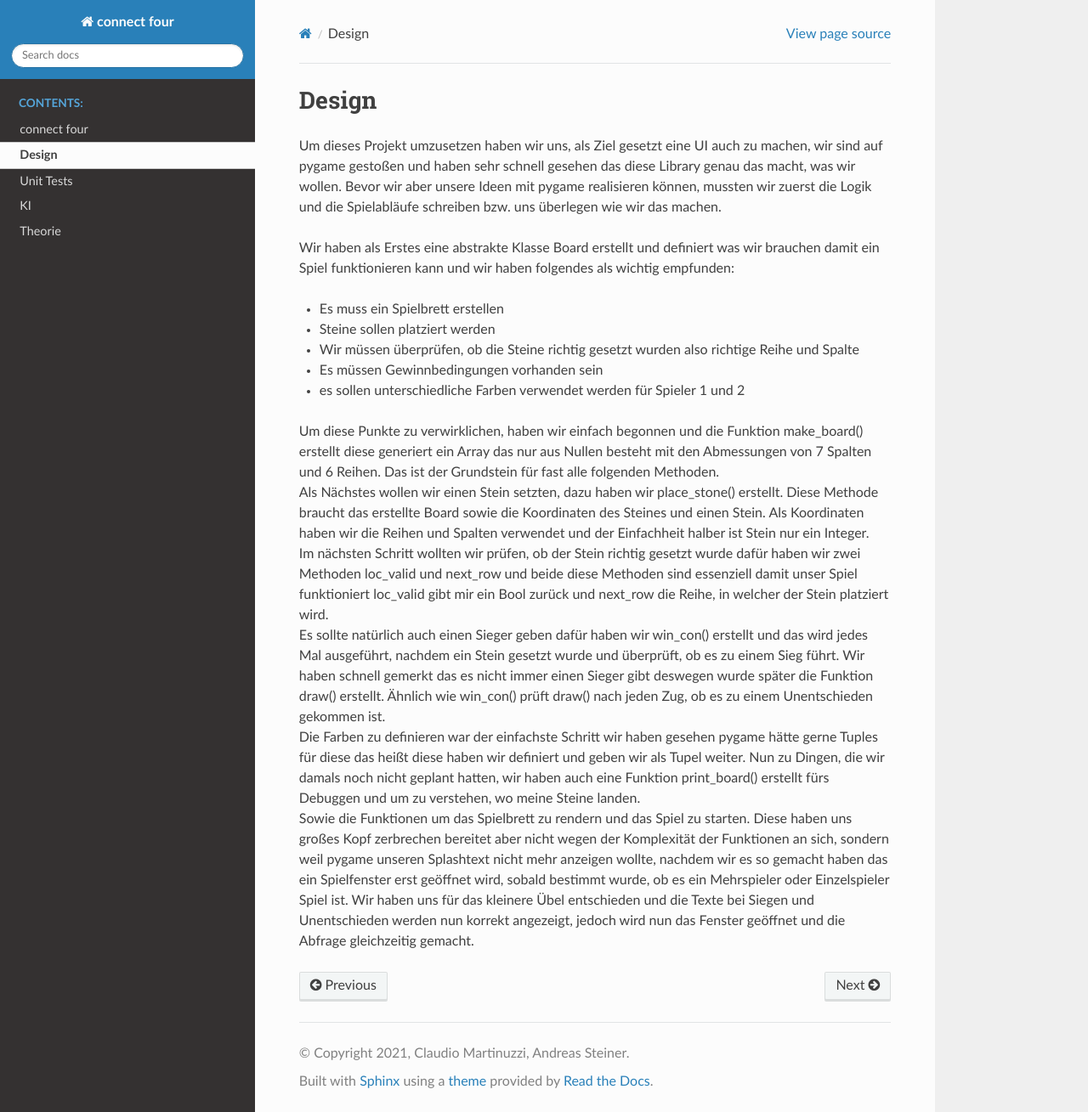
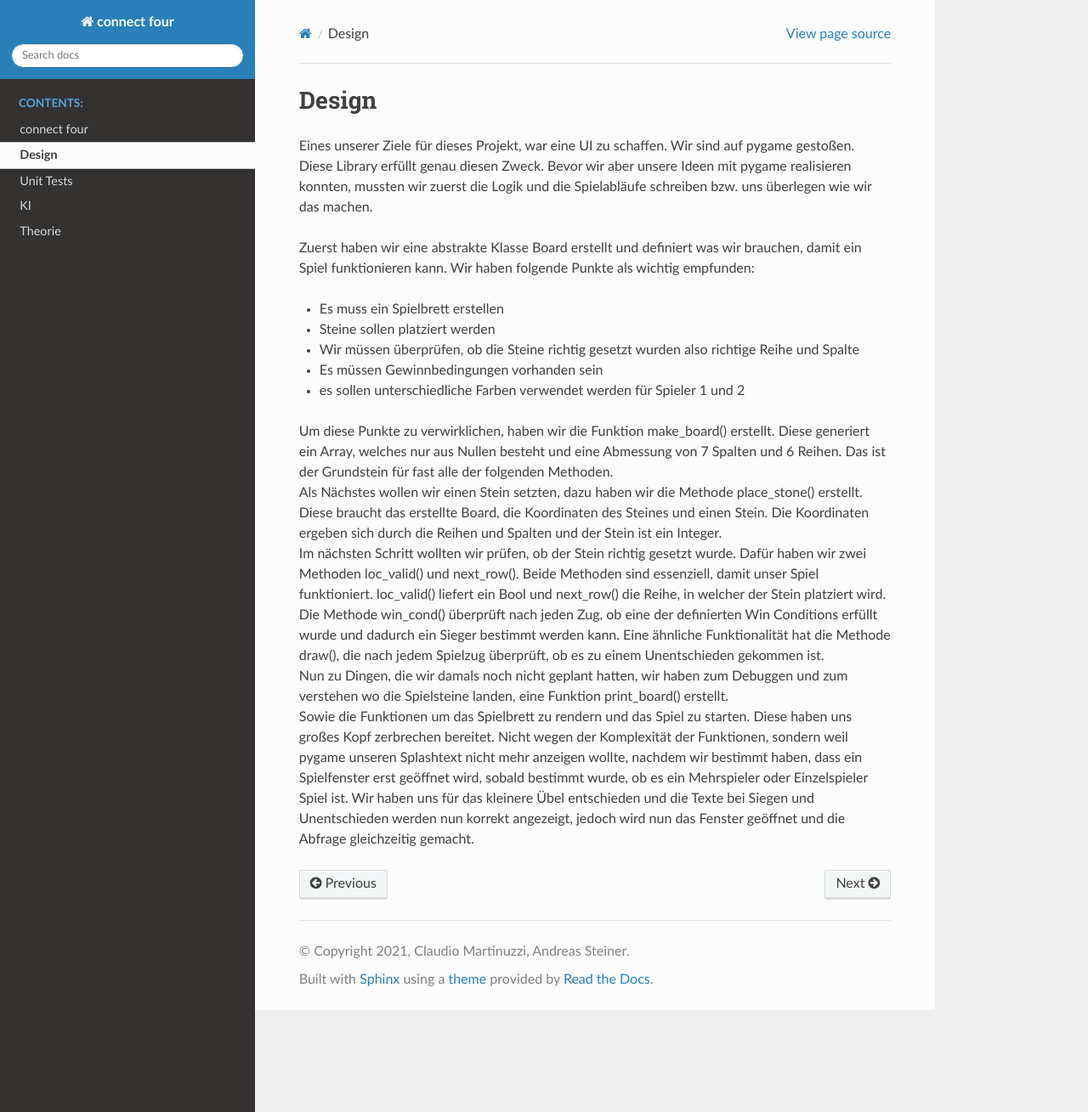
Before and after one commit to andreas-steiner/connect_four, a Sphinx documentation site: the page built from connect four/docs/source/design.md, in a window 1280 px wide and 1309 px high. Shown: the whole window at 85% size. Built offline with Sphinx 7.4.7 and the Read the Docs theme 2.0.0, drawn with Linux system fonts in a browser that asks for light colours.

```diff
--- a/connect four/docs/source/design.md
+++ b/connect four/docs/source/design.md
@@ -1,45 +1,38 @@
 # Design
 
-Um dieses Projekt umzusetzen haben wir uns, als Ziel gesetzt eine UI auch zu machen,
-wir sind auf pygame gestoßen und haben sehr schnell gesehen das diese Library genau
-das macht, was wir wollen. Bevor wir aber unsere Ideen mit pygame realisieren können,
-mussten wir zuerst die Logik und die Spielabläufe schreiben
+Eines unserer Ziele für dieses Projekt, war eine UI zu schaffen. Wir sind auf pygame
+gestoßen. Diese Library erfüllt genau diesen Zweck. Bevor wir aber unsere Ideen mit pygame
+realisieren konnten, mussten wir zuerst die Logik und die Spielabläufe schreiben
 bzw. uns überlegen wie wir das machen.
 
-Wir haben als Erstes eine abstrakte Klasse Board erstellt und definiert was wir
-brauchen damit ein Spiel funktionieren kann und wir haben
-folgendes als wichtig empfunden: <br>
+Zuerst haben wir eine abstrakte Klasse Board erstellt und definiert was wir
+brauchen, damit ein Spiel funktionieren kann. Wir haben
+folgende Punkte als wichtig empfunden: <br>
 * Es muss ein Spielbrett erstellen
 * Steine sollen platziert werden
 * Wir müssen überprüfen, ob die Steine richtig gesetzt wurden also richtige Reihe und Spalte
 * Es müssen Gewinnbedingungen vorhanden sein
 * es sollen unterschiedliche Farben verwendet werden für Spieler 1 und 2
 
-Um diese Punkte zu verwirklichen, haben wir einfach begonnen
-und die Funktion make_board() erstellt diese generiert ein Array das nur aus Nullen
-besteht mit den Abmessungen von 7 Spalten und 6 Reihen. Das ist der Grundstein
-für fast alle folgenden Methoden. <br>
-Als Nächstes wollen wir einen Stein setzten, dazu haben wir place_stone() erstellt.
-Diese Methode braucht das erstellte Board sowie die Koordinaten des Steines und einen Stein.
-Als Koordinaten haben wir die Reihen und Spalten verwendet
-und der Einfachheit halber ist Stein nur ein Integer. <br>
-Im nächsten Schritt wollten wir prüfen, ob der Stein richtig gesetzt wurde
-dafür haben wir zwei Methoden loc_valid und next_row und beide diese Methoden sind
-essenziell damit unser Spiel funktioniert loc_valid gibt mir ein Bool zurück und
-next_row die Reihe, in welcher der Stein platziert wird. <br>
-Es sollte natürlich auch einen Sieger geben dafür haben wir win_con() erstellt
-und das wird jedes Mal ausgeführt, nachdem ein Stein gesetzt wurde und überprüft,
-ob es zu einem Sieg führt. Wir haben schnell gemerkt das es nicht immer einen Sieger
-gibt deswegen wurde später die Funktion draw() erstellt. Ähnlich wie win_con() prüft
-draw() nach jeden Zug, ob es zu einem Unentschieden gekommen ist. <br>
-Die Farben zu definieren war der einfachste Schritt wir haben gesehen pygame hätte gerne
-Tuples für diese das heißt diese haben wir definiert und geben wir als Tupel weiter.
-Nun zu Dingen, die wir damals noch nicht geplant hatten, wir haben auch eine Funktion print_board()
-erstellt fürs Debuggen und um zu verstehen, wo meine Steine landen. <br>
+Um diese Punkte zu verwirklichen, haben wir die Funktion make_board() erstellt. Diese generiert ein
+Array, welches nur aus Nullen besteht und eine Abmessung von 7 Spalten und 6 Reihen.
+Das ist der Grundstein für fast alle der folgenden Methoden. <br>
+Als Nächstes wollen wir einen Stein setzten, dazu haben wir die Methode place_stone() erstellt.
+Diese braucht das erstellte Board, die Koordinaten des Steines und einen Stein.
+Die Koordinaten ergeben sich durch die Reihen und Spalten und der Stein ist ein Integer. <br>
+Im nächsten Schritt wollten wir prüfen, ob der Stein richtig gesetzt wurde.
+Dafür haben wir zwei Methoden loc_valid() und next_row(). Beide Methoden sind
+essenziell, damit unser Spiel funktioniert. loc_valid() liefert ein Bool und
+next_row() die Reihe, in welcher der Stein platziert wird. <br>
+Die Methode win_cond() überprüft nach jeden Zug, ob eine der definierten Win Conditions erfüllt wurde
+und dadurch ein Sieger bestimmt werden kann. Eine ähnliche Funktionalität hat die Methode draw(), die
+nach jedem Spielzug überprüft, ob es zu einem Unentschieden gekommen ist. <br>
+Nun zu Dingen, die wir damals noch nicht geplant hatten, wir haben zum Debuggen und zum verstehen
+wo die Spielsteine landen, eine Funktion print_board() erstellt. <br>
 Sowie die Funktionen um das Spielbrett zu rendern und das Spiel zu starten.
-Diese haben uns großes Kopf zerbrechen bereitet aber nicht wegen der
-Komplexität der Funktionen an sich, sondern weil pygame unseren Splashtext
-nicht mehr anzeigen wollte, nachdem wir es so gemacht haben das ein Spielfenster erst
+Diese haben uns großes Kopf zerbrechen bereitet. Nicht wegen der
+Komplexität der Funktionen, sondern weil pygame unseren Splashtext
+nicht mehr anzeigen wollte, nachdem wir bestimmt haben, dass ein Spielfenster erst
 geöffnet wird, sobald bestimmt wurde, ob es ein Mehrspieler oder Einzelspieler Spiel ist.
 Wir haben uns für das kleinere Übel entschieden und die Texte bei Siegen und
 Unentschieden werden nun korrekt angezeigt, jedoch wird nun das Fenster geöffnet und die
```
Also changed, not shown: connect four/docs/source/ki.md (+1 -1 lines), connect four/docs/source/theory.md (+11 -7 lines), connect four/docs/source/unittests.md (+18 -0 lines), 2 other files.
